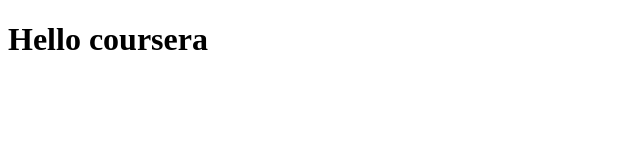
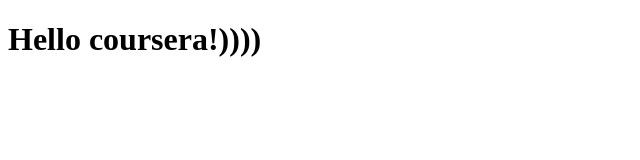
Before and after one commit to Vaclav-Kasimov/coursera_test1, a plain HTML site: page site/index.html in a window 1280 px wide. Shown: the whole page, without its empty margins (0-640 px from the left). Drawn offline with Linux system fonts and the light colour scheme.

Commit message:
A little changes

```diff
--- a/site/index.html
+++ b/site/index.html
@@ -4,6 +4,6 @@
 	<title>Hello world!</title>
 </head>
 <body>
-<h1>Hello coursera</h1>
+<h1>Hello coursera!))))</h1>
 </body>
 </html>
```
